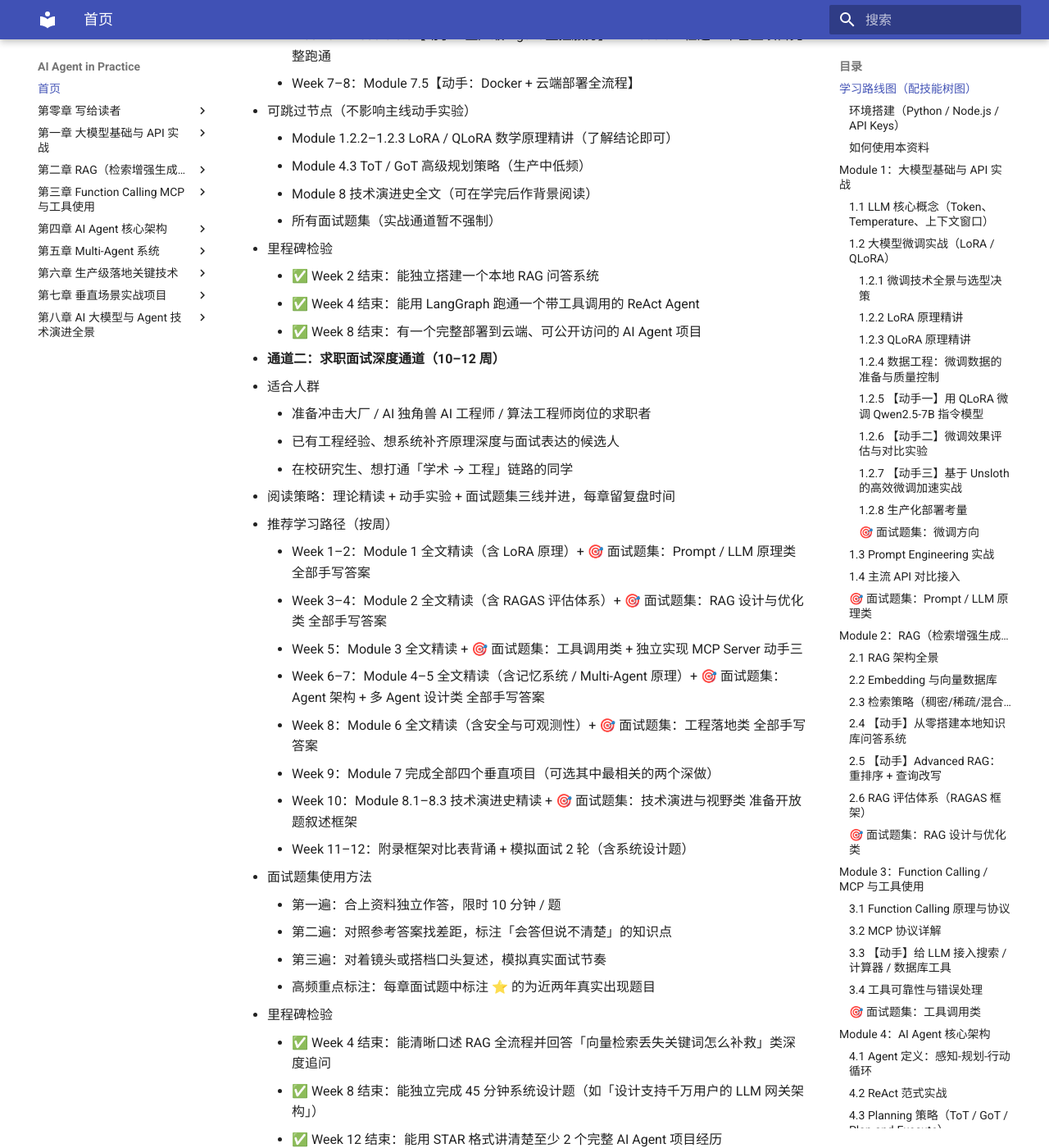
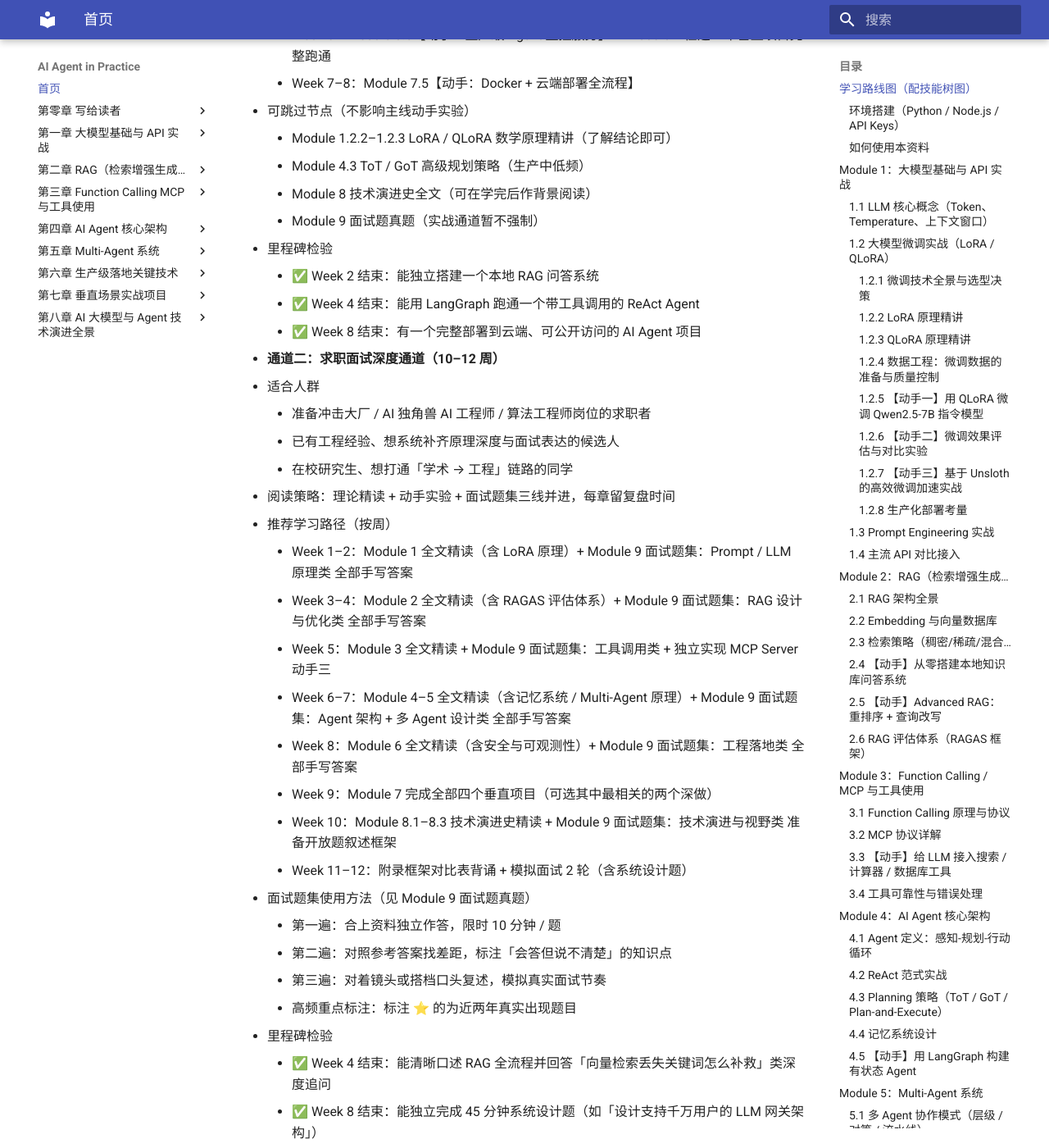
Before and after one commit to swf2020/AI-Agent-in-Practice, an MkDocs documentation site: the page built from docs/index.md, in a window 1280 px wide and 1400 px high, scrolled down 874 px. Shown: the whole window at 82% size. Built offline with MkDocs 1.6.1 and Material for MkDocs 9.7.7, drawn with Linux system fonts in a browser that asks for light colours; some of the changed text lies outside the part shown.

```diff
--- a/docs/index.md
+++ b/docs/index.md
@@ -23,7 +23,7 @@
     - Module 1.2.2–1.2.3 LoRA / QLoRA 数学原理精讲（了解结论即可）
     - Module 4.3 ToT / GoT 高级规划策略（生产中低频）
     - Module 8 技术演进史全文（可在学完后作背景阅读）
-    - 所有面试题集（实战通道暂不强制）
+    - Module 9 面试题真题（实战通道暂不强制）
   - 里程碑检验
     - ✅ Week 2 结束：能独立搭建一个本地 RAG 问答系统
     - ✅ Week 4 结束：能用 LangGraph 跑通一个带工具调用的 ReAct Agent
@@ -35,19 +35,19 @@
     - 在校研究生、想打通「学术 → 工程」链路的同学
   - 阅读策略：理论精读 + 动手实验 + 面试题集三线并进，每章留复盘时间
   - 推荐学习路径（按周）
-    - Week 1–2：Module 1 全文精读（含 LoRA 原理）+ 🎯 面试题集：Prompt / LLM 原理类 全部手写答案
-    - Week 3–4：Module 2 全文精读（含 RAGAS 评估体系）+ 🎯 面试题集：RAG 设计与优化类 全部手写答案
-    - Week 5：Module 3 全文精读 + 🎯 面试题集：工具调用类 + 独立实现 MCP Server 动手三
-    - Week 6–7：Module 4–5 全文精读（含记忆系统 / Multi-Agent 原理）+ 🎯 面试题集：Agent 架构 + 多 Agent 设计类 全部手写答案
-    - Week 8：Module 6 全文精读（含安全与可观测性）+ 🎯 面试题集：工程落地类 全部手写答案
+    - Week 1–2：Module 1 全文精读（含 LoRA 原理）+ Module 9 面试题集：Prompt / LLM 原理类 全部手写答案
+    - Week 3–4：Module 2 全文精读（含 RAGAS 评估体系）+ Module 9 面试题集：RAG 设计与优化类 全部手写答案
+    - Week 5：Module 3 全文精读 + Module 9 面试题集：工具调用类 + 独立实现 MCP Server 动手三
+    - Week 6–7：Module 4–5 全文精读（含记忆系统 / Multi-Agent 原理）+ Module 9 面试题集：Agent 架构 + 多 Agent 设计类 全部手写答案
+    - Week 8：Module 6 全文精读（含安全与可观测性）+ Module 9 面试题集：工程落地类 全部手写答案
     - Week 9：Module 7 完成全部四个垂直项目（可选其中最相关的两个深做）
-    - Week 10：Module 8.1–8.3 技术演进史精读 + 🎯 面试题集：技术演进与视野类 准备开放题叙述框架
+    - Week 10：Module 8.1–8.3 技术演进史精读 + Module 9 面试题集：技术演进与视野类 准备开放题叙述框架
     - Week 11–12：附录框架对比表背诵 + 模拟面试 2 轮（含系统设计题）
-  - 面试题集使用方法
+  - 面试题集使用方法（见 Module 9 面试题真题）
     - 第一遍：合上资料独立作答，限时 10 分钟 / 题
     - 第二遍：对照参考答案找差距，标注「会答但说不清楚」的知识点
     - 第三遍：对着镜头或搭档口头复述，模拟真实面试节奏
-    - 高频重点标注：每章面试题中标注 ⭐ 的为近两年真实出现题目
+    - 高频重点标注：标注 ⭐ 的为近两年真实出现题目
   - 里程碑检验
     - ✅ Week 4 结束：能清晰口述 RAG 全流程并回答「向量检索丢失关键词怎么补救」类深度追问
     - ✅ Week 8 结束：能独立完成 45 分钟系统设计题（如「设计支持千万用户的 LLM 网关架构」）
@@ -55,7 +55,7 @@
 - **通道选择快速决策**
   - 「我想 3 个月内上线一个 AI 产品」→ 工程实战快速通道
   - 「我在准备 3 个月后的大厂面试」→ 求职面试深度通道
-  - 「我是在职工程师，边学边用」→ 工程通道主线 + 每章面试题选做
+  - 「我是在职工程师，边学边用」→ 工程通道主线 + Module 9 面试题选做
   - 「我是研究生 / 转行选手，时间充裕」→ 深度通道全量学习
 
 ### 环境搭建（Python / Node.js / API Keys）
@@ -143,14 +143,6 @@
 - 持续微调（Continual Fine-tuning）：新数据增量更新防灾难遗忘
 - 微调 vs RAG 动态决策：高频更新知识用 RAG、稳定风格用微调
 
-#### 🎯 面试题集：微调方向
-
-- 原理题：LoRA 为何选择在 Attention 的 Q/V 矩阵上加适配器？
-- 原理题：QLoRA 的 NF4 量化相比 INT4 在精度上有何优势？
-- 工程题：微调数据只有 200 条，如何防止过拟合？
-- 工程题：生产环境需要同时服务 10 个不同 LoRA 适配器，如何设计？
-- 设计题：为一个法律文书润色场景，设计从数据收集到上线的完整微调方案
-
 ### [1.3 Prompt Engineering 实战](AI Agent 与大模型应用开发实战手册/第一章 大模型基础与 API 实战/1.3 Prompt Engineering 实战.md)
 
 - **零样本 / 少样本**
@@ -174,12 +166,6 @@
   - 基于 LiteLLM 实现统一接口与 Fallback 路由
   - 异步并发调用封装（asyncio + httpx）
   - 单元测试：Mock API 与 Cost 计算校验
-
-### 🎯 面试题集：Prompt / LLM 原理类
-
-- 原理题：Transformer 注意力机制、KV Cache、位置编码
-- 工程题：如何处理超长上下文？如何降低幻觉？
-- 设计题：为客服场景设计一套 Prompt 管理体系
 
 ## Module 2：RAG（检索增强生成）
 
@@ -222,12 +208,6 @@
 - 构建黄金评估数据集：人工标注 vs LLM 自动生成 QA 对
 - CI 集成：每次改动自动跑 RAGAS 回归防止效果退化
 
-### 🎯 面试题集：RAG 设计与优化类
-
-- 原理题：向量检索为何会丢失关键词精确匹配？如何补救？
-- 工程题：文档更新时如何保持向量库一致性？
-- 设计题：为法律文书场景设计一套可追溯引用的 RAG 系统
-
 ## Module 3：Function Calling / MCP 与工具使用
 
 ### [3.1 Function Calling 原理与协议](AI Agent 与大模型应用开发实战手册/第三章 Function Calling MCP 与工具使用/3.1 Function Calling 原理与协议.md)
@@ -257,12 +237,6 @@
 - 工具调用失败重试策略（指数退避 + 最大重试次数）
 - 参数验证：Pydantic 强校验 + 错误信息反馈给 LLM
 - 工具调用超时与熔断机制设计
-
-### 🎯 面试题集：工具调用类
-
-- 原理题：模型如何"决定"调用哪个工具？微调 vs 提示词？
-- 工程题：工具数量爆炸（100+ 工具）时如何做工具路由？
-- 设计题：设计一套可插拔的工具权限管理体系
 
 ## Module 4：AI Agent 核心架构
 
@@ -303,12 +277,6 @@
 - Checkpoint 持久化：中断恢复与人工审批节点
 - 可视化调试：LangGraph Studio 本地调试工作流
 
-### 🎯 面试题集：Agent 架构设计类
-
-- 原理题：ReAct 和 Plan-and-Execute 各适合什么场景？
-- 工程题：Agent 任务执行 10 步后上下文爆炸怎么处理？
-- 设计题：为一个需要人工审批的采购流程设计 Agent 架构
-
 ## Module 5：Multi-Agent 系统
 
 ### [5.1 多 Agent 协作模式（层级 / 对等 / 流水线）](AI Agent 与大模型应用开发实战手册/第五章 Multi-Agent 系统/5.1 多 Agent 协作模式（层级 - 对等 - 流水线）.md)
@@ -336,12 +304,6 @@
 - Reviewer Agent：静态分析 + 安全扫描 + 风格检查
 - 协作循环：Reviewer 意见反馈 → Coder 迭代修改
 - 终止条件设计：通过率阈值 vs 最大轮次保护
-
-### 🎯 面试题集：多 Agent 设计类
-
-- 原理题：多 Agent 系统中如何防止 Agent 间信息污染？
-- 工程题：Agent 数量增多后如何控制总 Token 消耗？
-- 设计题：用 Multi-Agent 设计一套自动化内容审核系统
 
 ## Module 6：生产级落地关键技术
 
@@ -381,12 +343,6 @@
 - 接入 LangFuse：一行代码埋点全链路 Trace
 - Grafana Dashboard：核心指标可视化大盘
 - 压测与容量规划：Locust 模拟并发 + 瓶颈定位
-
-### 🎯 面试题集：工程落地类
-
-- 原理题：Semantic Cache 如何避免错误缓存命中？
-- 工程题：Agent 服务 P99 延迟 30s 如何排查优化？
-- 设计题：设计一套支持千万用户的 LLM 网关架构
 
 ## Module 7：垂直场景实战项目
 
@@ -588,14 +544,6 @@
   - Spot 实例：非关键任务使用 Spot 节省 60-70% 计算成本
   - LLM 调用成本：Prompt Cache 命中率优化 + 模型降级路由
 
-#### 🎯 面试题集：云端部署类
-
-- 原理题：为什么 AI Agent 不适合直接部署在 Lambda 上？有哪些应对策略？
-- 原理题：容器镜像多阶段构建的核心价值是什么？如何将镜像从 3GB 压缩到 500MB？
-- 工程题：Agent 服务上线后 P99 延迟突然从 3s 飙升到 30s，如何排查？
-- 工程题：生产环境 API Key 如何安全管理？直接写环境变量有什么问题？
-- 设计题：为一个日调用量 50 万次的企业知识库问答服务，设计兼顾成本、可用性、安全性的完整云端部署架构
-
 ## Module 8：AI 大模型与 Agent 技术演进全景
 
 ### 8.1 大语言模型发展史：从统计模型到涌现智能
@@ -769,25 +717,12 @@
 - AI 对劳动力市场的结构性冲击：哪些岗位先受影响？历史类比与差异分析
 - 负责任 AI 开发原则：开发者视角的伦理实践清单
 
-### 🎯 面试题集：技术演进与视野类
-
-- 视野题：如何看待 RAG 与长上下文的关系？三年后还需要 RAG 吗？
-- 判断题：DeepSeek-R1 的 GRPO 方法相比 PPO 核心优势是什么？
-- 设计题：如果让你规划一家 AI 创业公司的技术栈（2025–2027），你如何选择底座模型、Agent 框架与基础设施？
-- 开放题：你认为 LLM Agent 距离"可信赖地替代人类完成复杂工作"还差哪三个核心能力？请结合现有论文与产品进行论证。
-
 ## 附录
 
 ### 主流框架横向对比表
 
 - 对比维度：学习曲线 / 生产成熟度 / 社区活跃度 / 多 Agent 支持 / 可观测性集成 / License
 - 覆盖框架：LangChain / LangGraph / LlamaIndex / AutoGen / CrewAI / Semantic Kernel / Dify / Flowise
-
-### 面试题总汇（按岗位：算法 / 工程 / 产品）
-
-- 算法岗：RAG 优化、模型评估、微调 vs 提示词工程取舍
-- 工程岗：系统设计、成本优化、可观测性、安全防护
-- 产品岗：AI 产品设计原则、效果评估指标、用户信任建立
 
 ### 学习资源导航
 
```
Also changed, not shown: README.md (+13 -1 lines), 3 other files.
